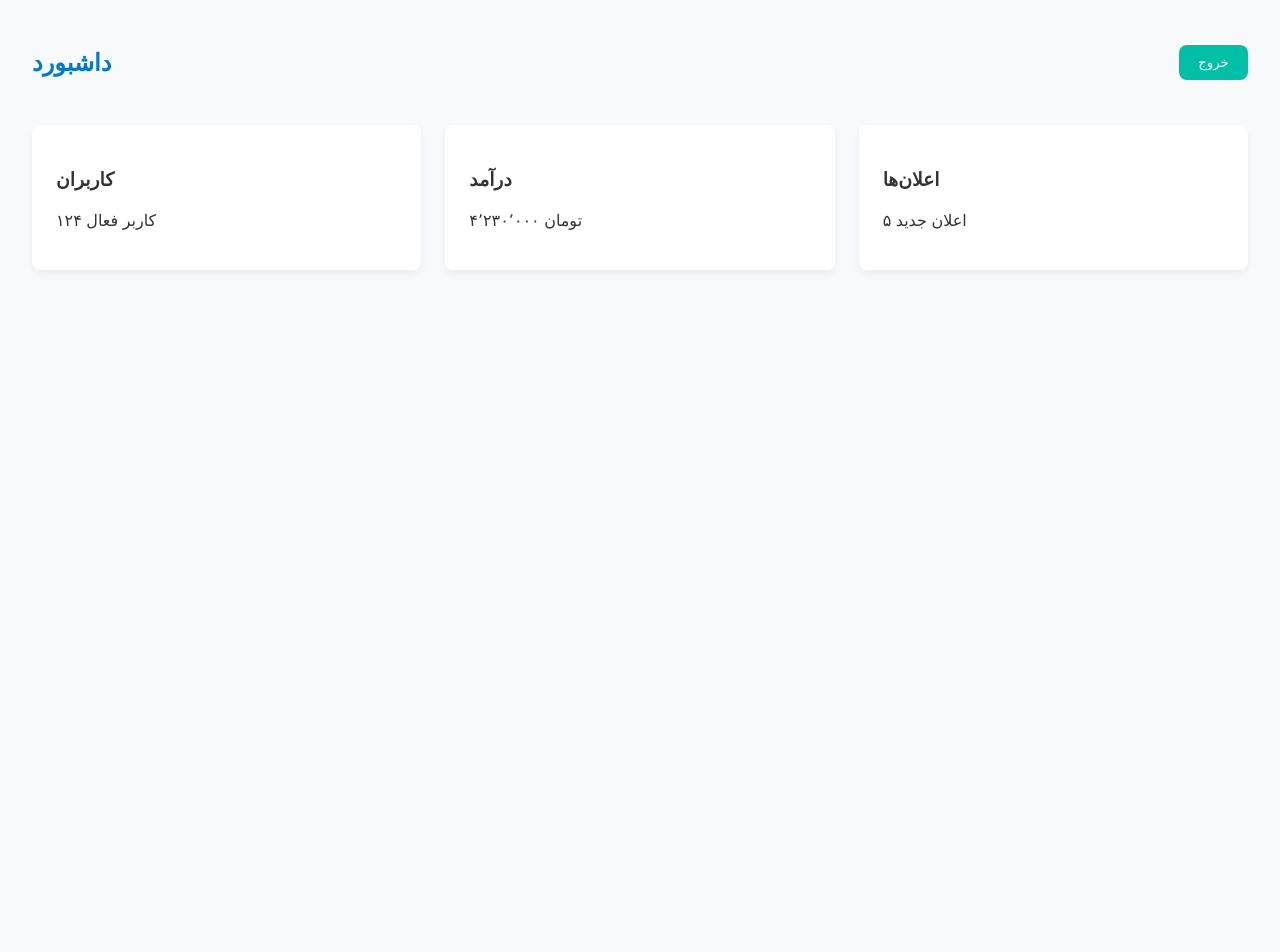
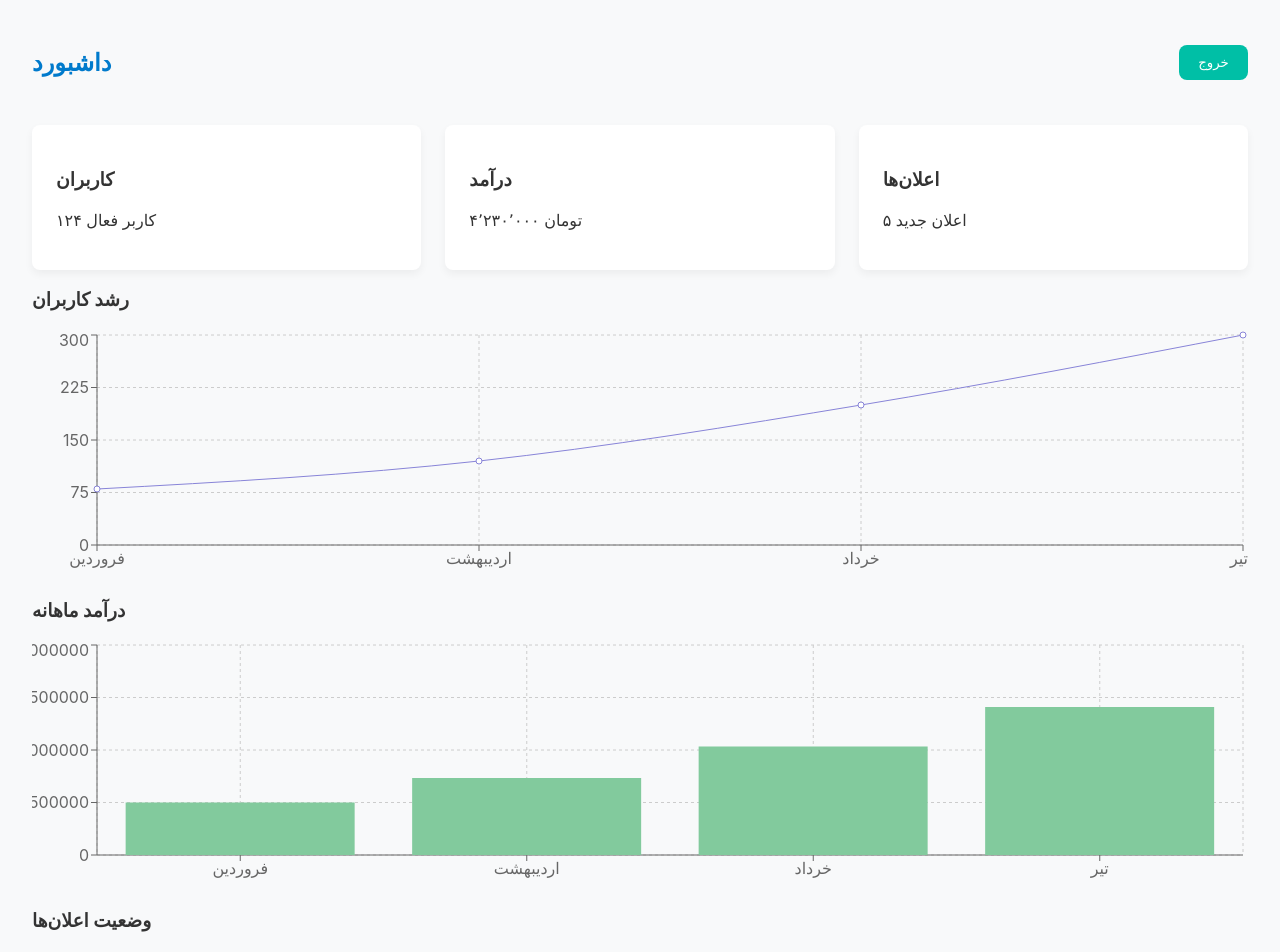
Before and after one commit to erfanhoseinih/panel, a React (Vite) app: page /dashboard in a window 1280 px wide. Shown: the top 952 px of the page. Before the commit the page ends 800 px from the top, so only its background shows below. Built offline with nearby package versions, Linux system fonts and the light colour scheme; the HTML template or start-up script is replaced by a standard one.

Commit message:
add chart dashboard

```diff
--- a/package.json
+++ b/package.json
@@ -13,6 +13,7 @@
     "react": "^19.1.1",
     "react-dom": "^19.1.1",
     "react-router-dom": "^7.9.4",
+    "recharts": "^3.2.1",
     "sass": "^1.93.2"
   },
   "devDependencies": {
--- a/src/pages/DashboardPage/index.tsx
+++ b/src/pages/DashboardPage/index.tsx
@@ -1,8 +1,43 @@
 import { useNavigate } from "react-router-dom";
 import styles from "./styles.module.scss";
+import {
+  LineChart,
+  Line,
+  BarChart,
+  Bar,
+  PieChart,
+  Pie,
+  Cell,
+  XAxis,
+  YAxis,
+  CartesianGrid,
+  Tooltip,
+  ResponsiveContainer,
+} from "recharts";
 
 export default function DashboardPage() {
   const navigate = useNavigate();
+
+  const userGrowth = [
+    { month: "فروردین", users: 80 },
+    { month: "اردیبهشت", users: 120 },
+    { month: "خرداد", users: 200 },
+    { month: "تیر", users: 300 },
+  ];
+
+  const revenueData = [
+    { month: "فروردین", income: 1500000 },
+    { month: "اردیبهشت", income: 2200000 },
+    { month: "خرداد", income: 3100000 },
+    { month: "تیر", income: 4230000 },
+  ];
+
+  const notificationData = [
+    { name: "خوانده‌شده", value: 60 },
+    { name: "خوانده‌نشده", value: 40 },
+  ];
+
+  const COLORS = ["#0088FE", "#FF8042"];
 
   return (
     <div className={styles.container}>
@@ -27,6 +62,57 @@ export default function DashboardPage() {
           <p>۵ اعلان جدید</p>
         </div>
       </div>
+
+      {/* بخش نمودارها */}
+      <div className={styles.chartsSection}>
+        <div className={styles.chartCard}>
+          <h3>رشد کاربران</h3>
+          <ResponsiveContainer width="100%" height={250}>
+            <LineChart data={userGrowth}>
+              <CartesianGrid strokeDasharray="3 3" />
+              <XAxis dataKey="month" />
+              <YAxis />
+              <Tooltip />
+              <Line type="monotone" dataKey="users" stroke="#8884d8" />
+            </LineChart>
+          </ResponsiveContainer>
+        </div>
+
+        <div className={styles.chartCard}>
+          <h3>درآمد ماهانه</h3>
+          <ResponsiveContainer width="100%" height={250}>
+            <BarChart data={revenueData}>
+              <CartesianGrid strokeDasharray="3 3" />
+              <XAxis dataKey="month" />
+              <YAxis />
+              <Tooltip />
+              <Bar dataKey="income" fill="#82ca9d" />
+            </BarChart>
+          </ResponsiveContainer>
+        </div>
+
+        <div className={styles.chartCard}>
+          <h3>وضعیت اعلان‌ها</h3>
+          <ResponsiveContainer width="100%" height={250}>
+            <PieChart>
+              <Pie
+                data={notificationData}
+                cx="50%"
+                cy="50%"
+                outerRadius={80}
+                fill="#8884d8"
+                dataKey="value"
+                label
+              >
+                {notificationData.map((entry, index) => (
+                  <Cell key={`cell-${index}`} fill={COLORS[index % COLORS.length]} />
+                ))}
+              </Pie>
+              <Tooltip />
+            </PieChart>
+          </ResponsiveContainer>
+        </div>
+      </div>
     </div>
   );
 }
```
Also changed, not shown: 1 other file (tests, documents, lock files or other folders).
